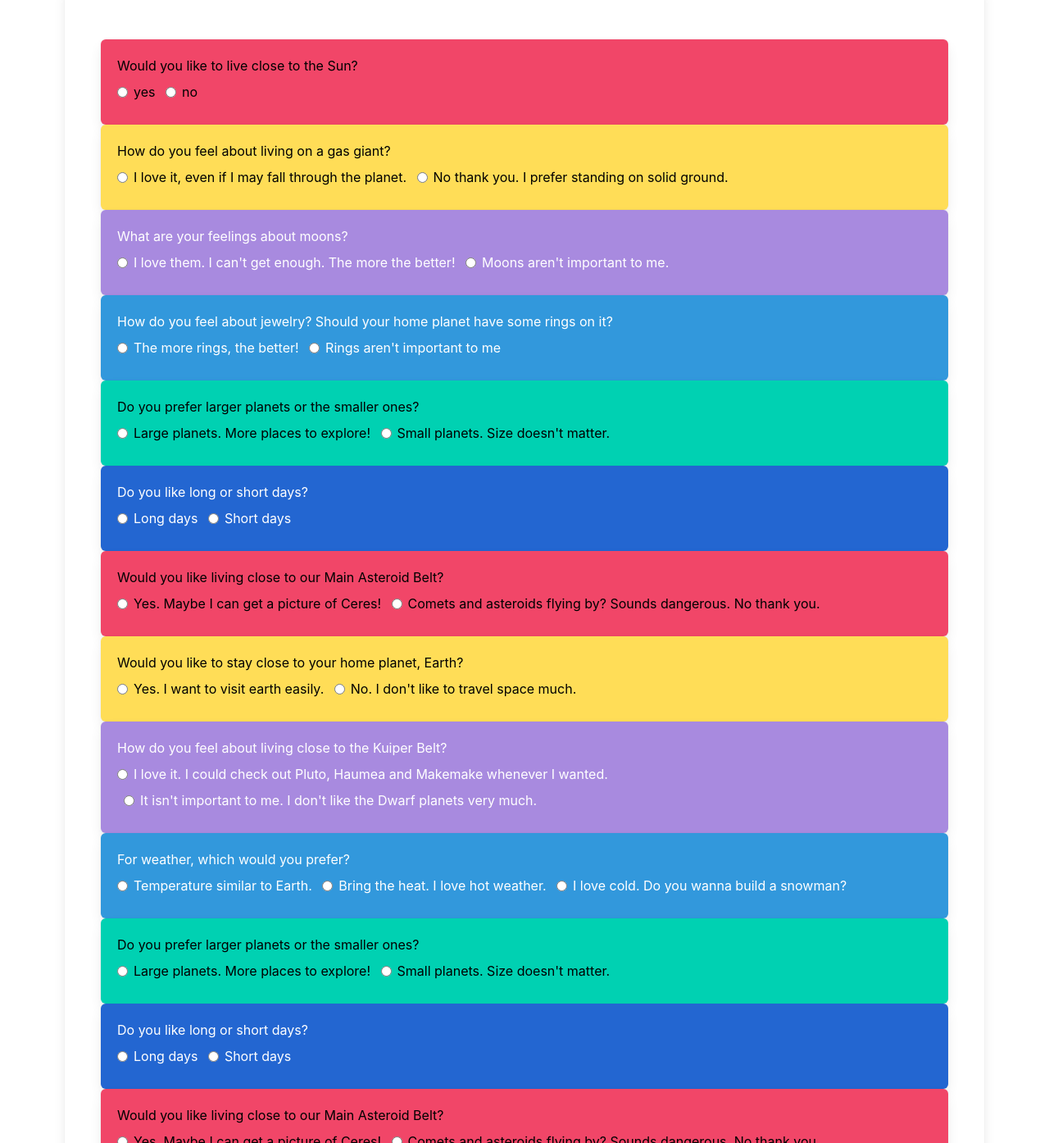
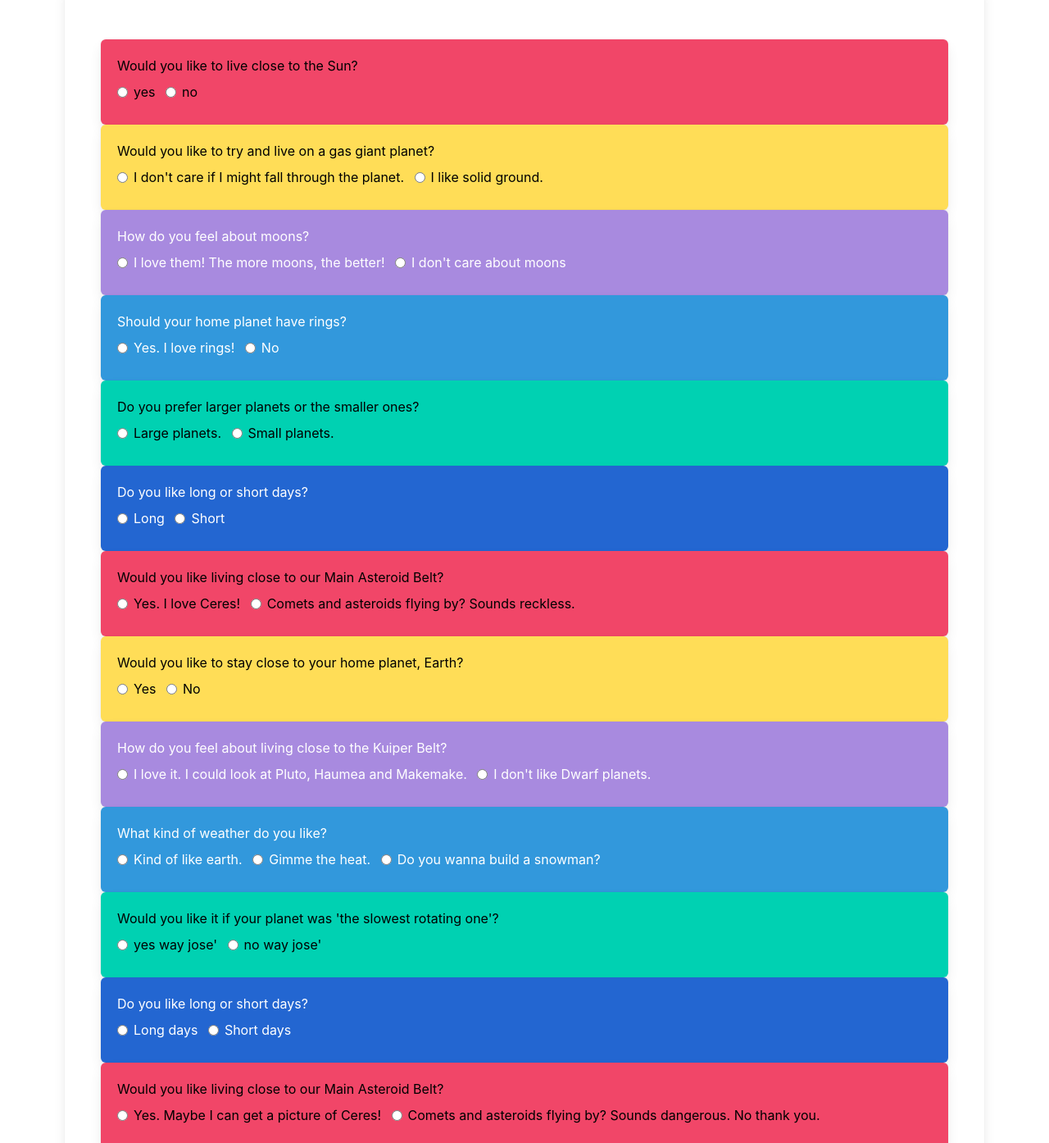
Before and after one commit to tmemmerson/interstellar-relocation, a plain HTML site: page index.html in a window 1280 px wide. Shown: the part 573-1967 px from the top of the page at 82% size. Drawn offline with nearby package versions, Linux system fonts and the light colour scheme.

Commit message:
Rephrase questions and answer text for Q1-Q10 to better appeal to the target audience (my kids right now).

```diff
--- a/index.html
+++ b/index.html
@@ -84,105 +84,105 @@
         </div>
 
         <div class="box-warning">
-        <p>How do you feel about living on a gas giant?</p>
+        <p>Would you like to try and live on a gas giant planet?</p>
         <div class="radio">
-          <label><input type="radio" name="question2" value=1>I love it, even if I may fall through the planet.</label>
+          <label><input type="radio" name="question2" value=1>I don't care if I might fall through the planet.</label>
         </div>
         <div class="radio">
-          <label><input type="radio" name="question2" value=2>No thank you. I prefer standing on solid ground.</label>
+          <label><input type="radio" name="question2" value=2>I like solid ground.</label>
         </div>
         </div>
 
         <div class="box-success">
-        <p>What are your feelings about moons?</p>
+        <p>How do you feel about moons?</p>
         <div class="radio">
-          <label><input type="radio" name="question3" value=1>I love them. I can't get enough. The more the better!</label>
+          <label><input type="radio" name="question3" value=1>I love them! The more moons, the better!</label>
         </div>
         <div class="radio">
-          <label><input type="radio" name="question3" value=2>Moons aren't important to me.</label>
+          <label><input type="radio" name="question3" value=2>I don't care about moons</label>
         </div>
         </div>
 
         <div class="box-info">
-        <p>How do you feel about jewelry? Should your home planet have some rings on it?</p>
+        <p>Should your home planet have rings?</p>
         <div class="radio">
-          <label><input type="radio" name="question4" value=1>The more rings, the better!</label>
+          <label><input type="radio" name="question4" value=1>Yes. I love rings!</label>
         </div>
         <div class="radio">
-          <label><input type="radio" name="question4" value=2>Rings aren't important to me</label>
+          <label><input type="radio" name="question4" value=2>No</label>
         </div>
         </div>
 
         <div class="box-primarily">
         <p>Do you prefer larger planets or the smaller ones?</p>
         <div class="radio">
-          <label><input type="radio" name="question5" value=1>Large planets. More places to explore!</label>
+          <label><input type="radio" name="question5" value=1>Large planets.</label>
         </div>
         <div class="radio">
-          <label><input type="radio" name="question5" value=2>Small planets. Size doesn't matter.</label>
+          <label><input type="radio" name="question5" value=2>Small planets.</label>
         </div>
         </div>
 
         <div class="box-linking">
         <p>Do you like long or short days?</p>
         <div class="radio">
-          <label><input type="radio" name="question6" value=1>Long days</label>
+          <label><input type="radio" name="question6" value=1>Long</label>
         </div>
         <div class="radio">
-          <label><input type="radio" name="question6" value=2>Short days</label>
+          <label><input type="radio" name="question6" value=2>Short</label>
         </div>
         </div>
 
         <div class="box-danger">
         <p>Would you like living close to our Main Asteroid Belt?</p>
         <div class="radio">
-          <label><input type="radio" name="question7" value=1>Yes. Maybe I can get a picture of Ceres!</label>
+          <label><input type="radio" name="question7" value=1>Yes. I love Ceres!</label>
         </div>
         <div class="radio">
-          <label><input type="radio" name="question7" value=2>Comets and asteroids flying by? Sounds dangerous. No thank you. </label>
+          <label><input type="radio" name="question7" value=2>Comets and asteroids flying by? Sounds reckless. </label>
         </div>
         </div>
 
         <div class="box-warning">
         <p>Would you like to stay close to your home planet, Earth?</p>
         <div class="radio">
-          <label><input type="radio" name="question8" value=1>Yes. I want to visit earth easily.</label>
+          <label><input type="radio" name="question8" value=1>Yes</label>
         </div>
         <div class="radio">
-          <label><input type="radio" name="question8" value=2>No. I don't like to travel space much. </label>
+          <label><input type="radio" name="question8" value=2>No</label>
         </div>
         </div>
 
         <div class="box-success">
         <p>How do you feel about living close to the Kuiper Belt?</p>
         <div class="radio">
-          <label><input type="radio" name="question9" value=1>I love it. I could check out Pluto, Haumea and Makemake whenever I wanted.</label>
+          <label><input type="radio" name="question9" value=1>I love it. I could look at Pluto, Haumea and Makemake.</label>
         </div>
         <div class="radio">
-          <label><input type="radio" name="question9" value=2>It isn't important to me. I don't like the Dwarf planets very much.</label>
+          <label><input type="radio" name="question9" value=2>I don't like Dwarf planets.</label>
         </div>
         </div>
 
         <div class="box-info">
-        <p>For weather, which would you prefer?</p>
+        <p>What kind of weather do you like?</p>
         <div class="radio">
-          <label><input type="radio" name="question10" value=1>Temperature similar to Earth.</label>
+          <label><input type="radio" name="question10" value=1>Kind of like earth.</label>
         </div>
         <div class="radio">
-          <label><input type="radio" name="question10" value=2>Bring the heat. I love hot weather.</label>
+          <label><input type="radio" name="question10" value=2>Gimme the heat.</label>
         </div>
         <div class="radio">
-          <label><input type="radio" name="question10" value=3>I love cold. Do you wanna build a snowman?</label>
+          <label><input type="radio" name="question10" value=3>Do you wanna build a snowman?</label>
         </div>
         </div>
 
         <div class="box-primarily">
-          <p>Do you prefer larger planets or the smaller ones?</p>
+          <p>Would you like it if your planet was 'the slowest rotating one'?</p>
         <div class="radio">
-          <label><input type="radio" name="question11" value=1>Large planets. More places to explore!</label>
+          <label><input type="radio" name="question11" value=1>yes way jose'</label>
         </div>
         <div class="radio">
-          <label><input type="radio" name="question11" value=2>Small planets. Size doesn't matter.</label>
+          <label><input type="radio" name="question11" value=2>no way jose'</label>
         </div>
         </div>
 
```
